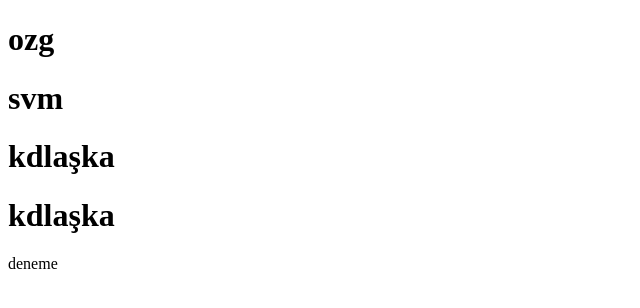
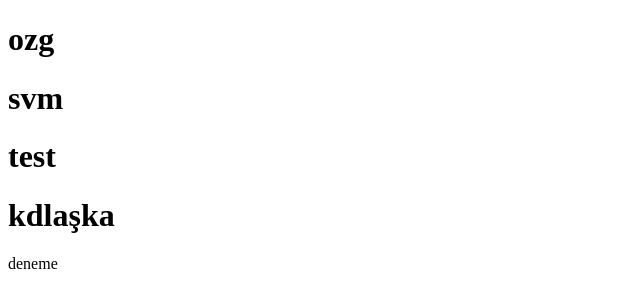
Before and after one commit to OzgeSevim/deneme2, a plain HTML site: page index.html in a window 1280 px wide. Shown: the whole page, without its empty margins (0-640 px from the left). Drawn offline with Linux system fonts and the light colour scheme.

Commit message:
second commit

```diff
--- a/index.html
+++ b/index.html
@@ -10,7 +10,7 @@
   <body>
     <h1>ozg</h1>
     <h1>svm</h1>
-    <h1>kdlaşka</h1>
+    <h1>test</h1>
     <h1>kdlaşka</h1>
     <div>deneme</div>
   </body>
```
Also changed, not shown: 1 other file.
